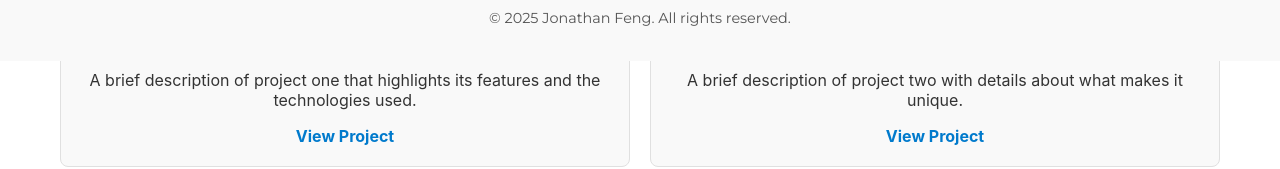
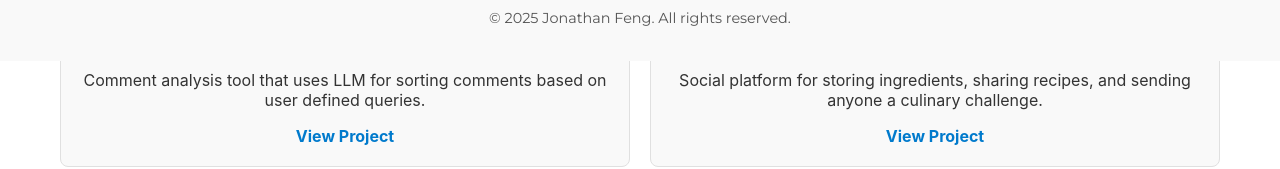
Before and after one commit to jayfeng20/jayfeng-website, a React (Create React App) app: page / in a window 1280 px wide. Shown: the part 739-908 px from the top of the page. Built offline with nearby package versions, Linux system fonts and the light colour scheme.

Commit message:
update project

```diff
--- a/src/components/Projects.js
+++ b/src/components/Projects.js
@@ -4,15 +4,15 @@ import "../styles/Projects.css";
 const Projects = () => {
   const projects = [
     {
-      title: "Project One",
+      title: "Pithy",
       description:
-        "A brief description of project one that highlights its features and the technologies used.",
-      link: "#",
+        "Comment analysis tool that uses LLM for sorting comments based on user defined queries.",
+      link: "#https://github.com/orgs/Pithy-App/repositories",
     },
     {
-      title: "Project Two",
+      title: "Have You Eaten?",
       description:
-        "A brief description of project two with details about what makes it unique.",
+        "Social platform for storing ingredients, sharing recipes, and sending anyone a culinary challenge.",
       link: "#",
     },
     // Add additional projects as needed.
```
